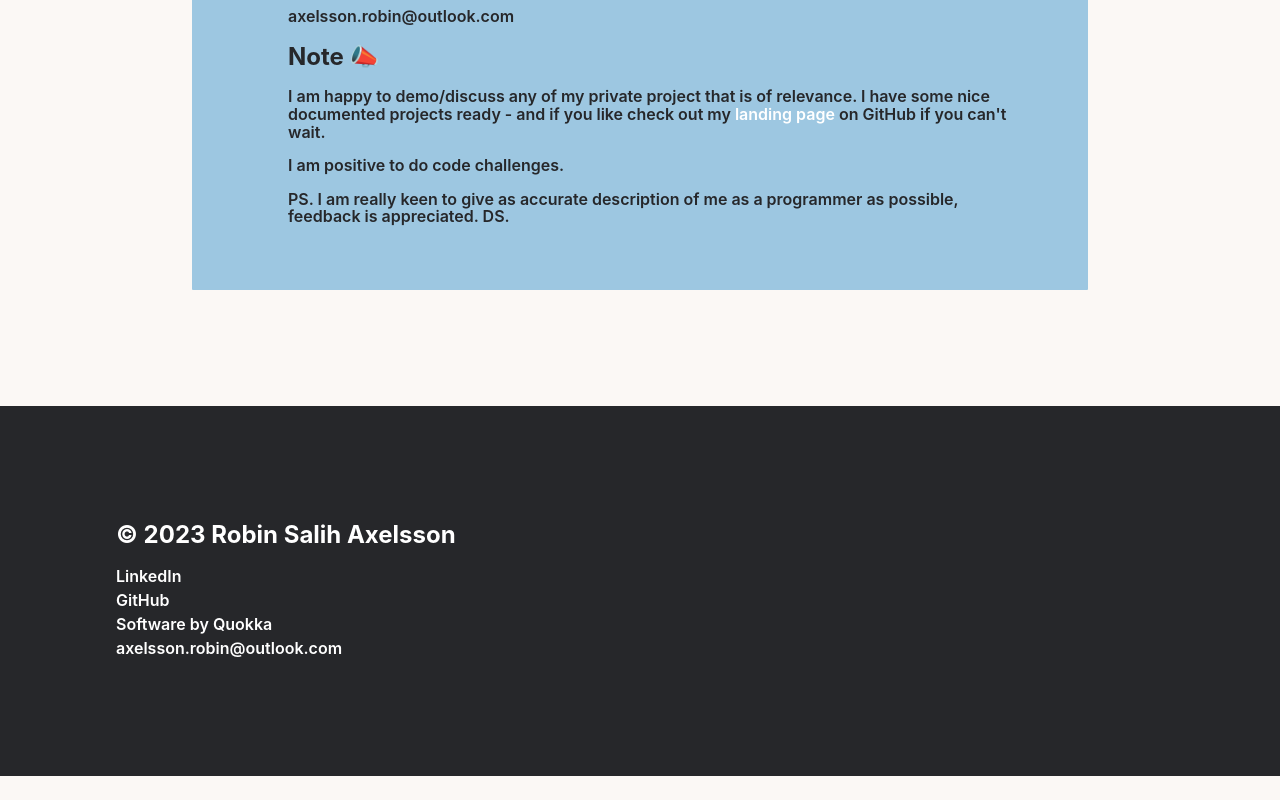
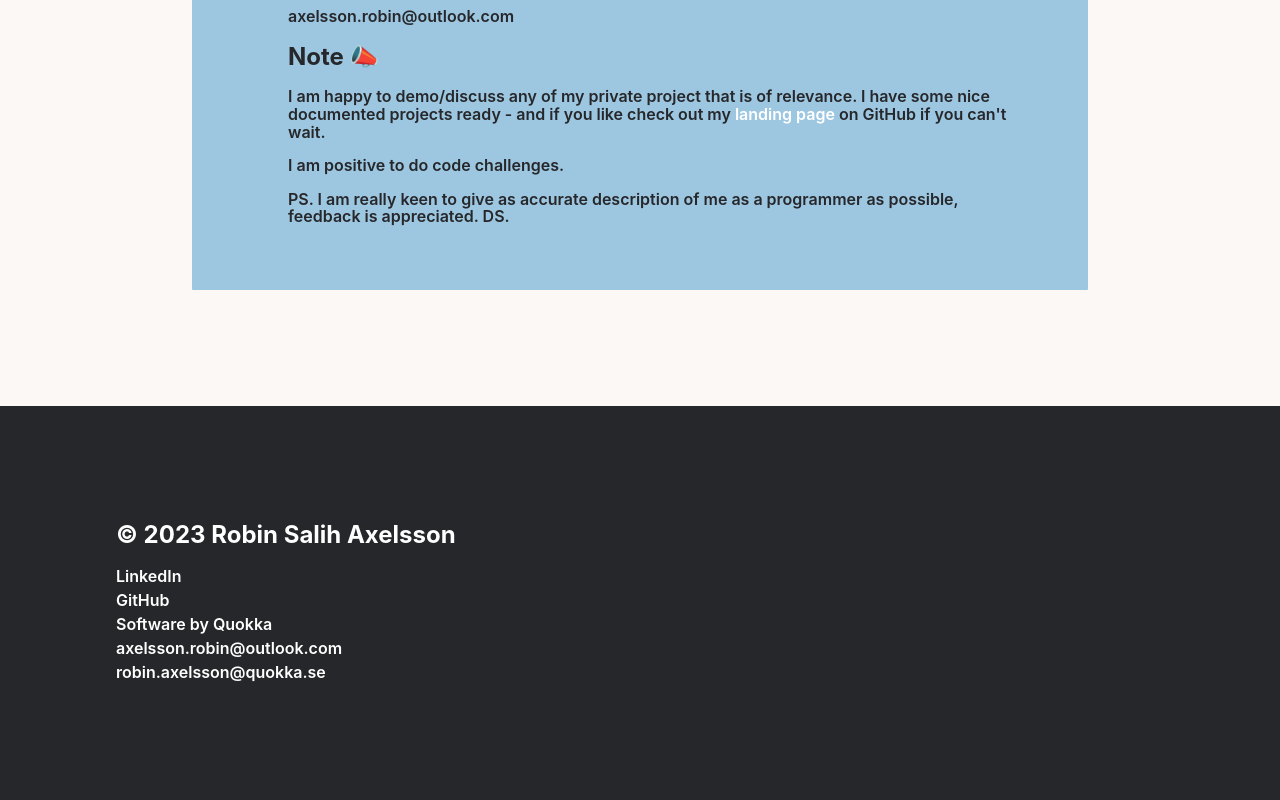
Before and after one commit to RobinAxelsson/personal-jam, a Next.js app: page / in a window 1280 px wide. Shown: the part 830-1630 px from the top of the page. Before the commit the page ends 1606 px from the top, so only its background shows below. Built offline with nearby package versions, Linux system fonts and the light colour scheme.

Commit message:
Update footer.jsx

```diff
--- a/layouts/layout-components/footer.jsx
+++ b/layouts/layout-components/footer.jsx
@@ -7,6 +7,7 @@ export const Footer = () => {
         <a href="https://www.github.com/robinaxelsson">GitHub</a>
         <a href="https://www.quokka.se/">Software by Quokka</a>
         <span className="accent-word">axelsson.robin@outlook.com</span>
+        <span className="accent-word">robin.axelsson@quokka.se</span>
       </ul>
     </footer>
   );
```
